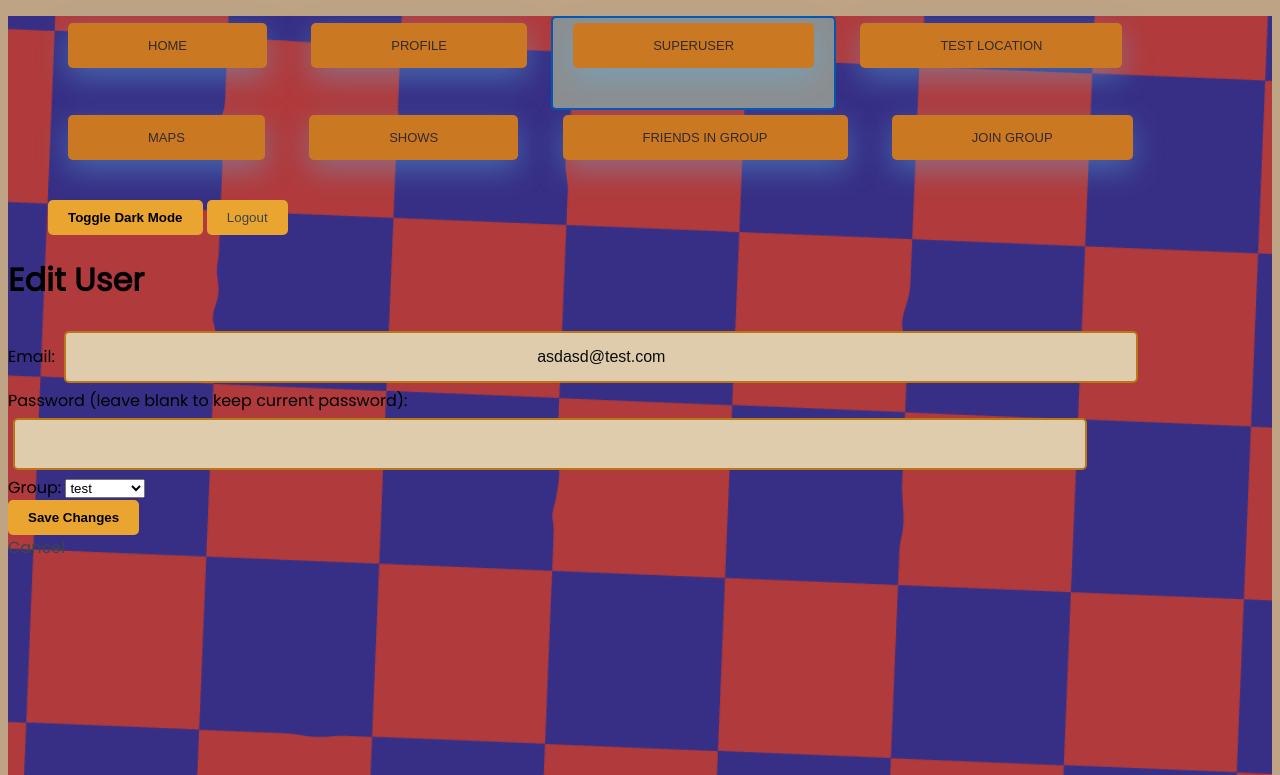
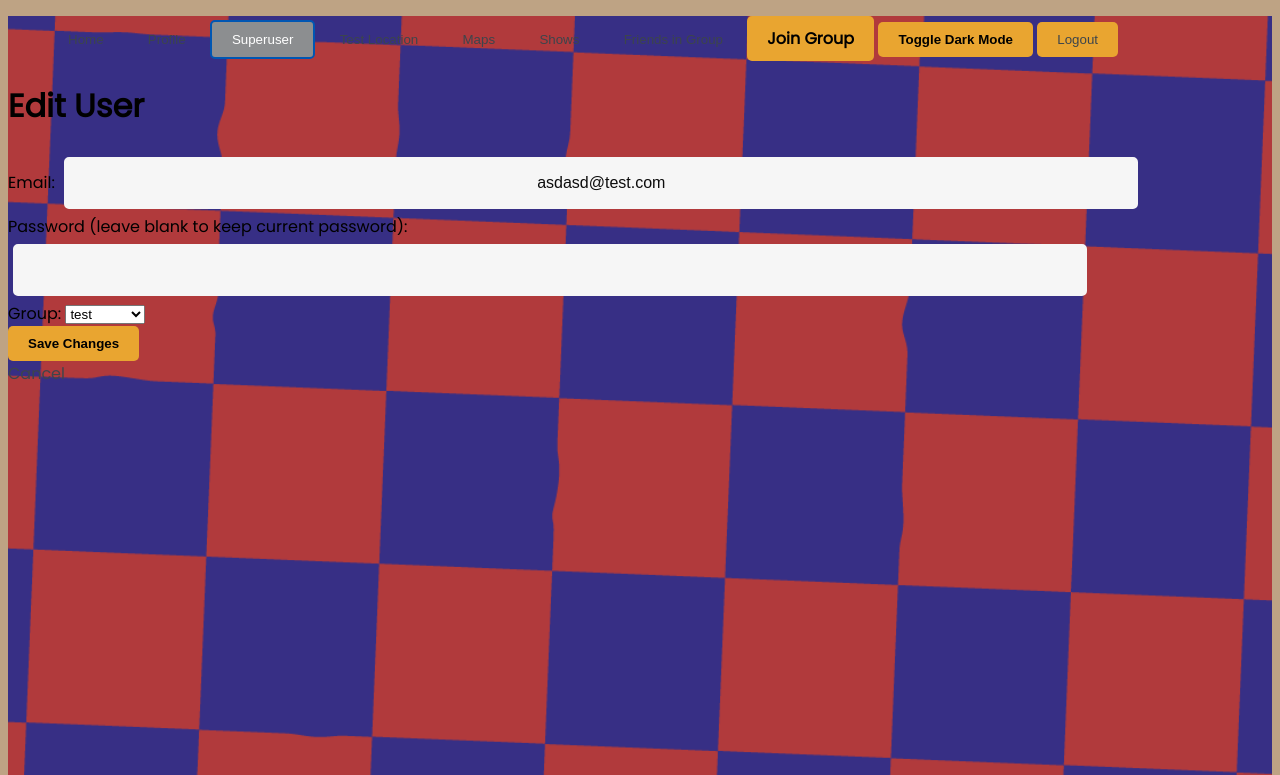
Before and after one commit to theshahnis/ShlaimanFinder, a Flask app: page /superuser/edit/6 in a window 1280 px wide. Shown: the top 775 px of the page. Run offline with Flask 3, Linux system fonts and the light colour scheme; a user stored in the database is signed in; data comes from the database, SQL or seed files in the repository.

Commit message:
improving dark mode

```diff
--- a/backend/app/static/styles.css
+++ b/backend/app/static/styles.css
@@ -152,14 +152,16 @@ body {
 }
 
 /* Buttons */
-button {
-  background-color: #e9a530;
+button, .nav-button {
+  background-color: #e9a530; /* General button background */
   color: rgb(0, 0, 0);
   border: none;
   padding: 10px 20px;
   cursor: pointer;
   font-weight: bold;
   border-radius: 5px;
+  text-decoration: none; /* Remove underline from links */
+  display: inline-block;
 }
 
 button.nav-button {
@@ -171,27 +173,18 @@ button.nav-button {
 }
 
 button.nav-button a {
-  background-color: #ca7922;
-  border: none;
-  color: rgb(52, 42, 42);
-  padding: 15px 80px;
-  text-align: center;
+  color: inherit;
   text-decoration: none;
-  display: inline-block;
-  text-transform: uppercase;
-  font-size: 13px;
-  box-shadow: 0 10px 30px 0 rgba(95, 186, 233, 0.4);
-  border-radius: 5px;
-  margin: 5px 20px 40px 20px;
-  transition: all 0.3s ease-in-out;
+  padding: 10px 20px;
+  display: block;
 }
 
-button.nav-button:hover {
+button.nav-button:hover, .nav-button:hover {
   background-color: #8c8e90;
   color: #fff;
 }
 
-button.nav-button.selected {
+button.nav-button.selected, .nav-button.selected {
   background-color: #8c8e90;
   color: #fff;
   border: 2px solid #0056b3;
@@ -265,7 +258,7 @@ h2.active {
 
 /* Form Typography */
 input[type=button], input[type=submit], input[type=reset] {
-  background-color: #ca7922;
+  background-color: #56baed;
   border: none;
   color: rgb(52, 42, 42);
   padding: 15px 80px;
@@ -289,7 +282,7 @@ input[type=button]:active, input[type=submit]:active, input[type=reset]:active {
 }
 
 input[type=text], input[type=password], input[type=email] {
-  background-color: #dfccad;
+  background-color: #f6f6f6;
   border: none;
   color: #0d0d0d;
   padding: 15px 32px;
@@ -299,7 +292,7 @@ input[type=text], input[type=password], input[type=email] {
   font-size: 16px;
   margin: 5px;
   width: 85%;
-  border: 2px solid #b97816;
+  border: 2px solid #f6f6f6;
   transition: all 0.5s ease-in-out;
   border-radius: 5px;
 }
@@ -375,7 +368,7 @@ input[type=text]::placeholder, input[type=password]::placeholder, input[type=ema
 
 /* Others */
 *:focus {
-    outline: none;
+  outline: none;
 }
 
 #icon {
--- a/backend/app/templates/base.html
+++ b/backend/app/templates/base.html
@@ -50,7 +50,7 @@
                 <button class="nav-button" data-page="map_view"><a href="{{ url_for('general_bp.map_view') }}">Maps</a></button>
                 <button class="nav-button" data-page="shows"><a href="{{ url_for('show_bp.shows') }}">Shows</a></button>
                 <button class="nav-button" data-page="friends"><a href="{{ url_for('general_bp.friends') }}">Friends in Group</a></button>
-                <button id=button class="nav-button" data-page="join_group"><a href="{{ url_for('general_bp.join_group') }}">Join Group</a></button>
+                <a href="{{ url_for('general_bp.join_group') }}" class="nav-button" data-page="join_group">Join Group</a>
                 <button id="dark-mode-toggle">Toggle Dark Mode</button>
                 <button id="logout-btn"><a href="{{ url_for('auth_bp.logout') }}">Logout</a></button>
                 <script src="{{ url_for('static', filename='dark-mode.js') }}"></script>
```
